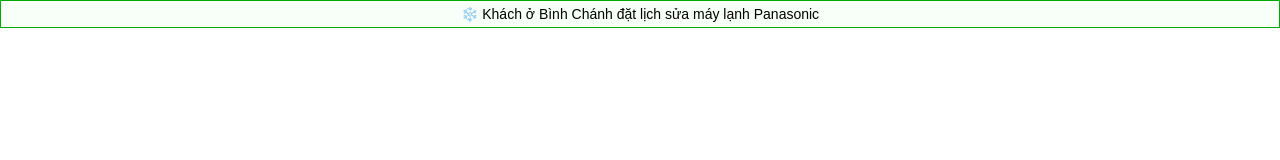
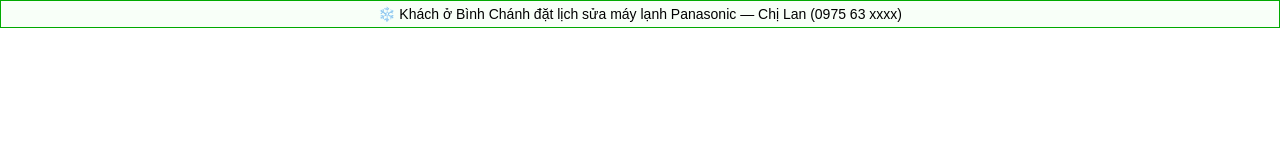
Before and after one commit to lankvstudio-collab/notify-site, a plain HTML site: page index.html in a window 1280 px wide. Drawn offline with Linux system fonts and the light colour scheme.

Commit message:
Update index.html

```diff
--- a/index.html
+++ b/index.html
@@ -7,11 +7,38 @@
 
 <script>
 const messages = [
-  "🏠 Khách ở Thủ Đức vừa vệ sinh 2 máy lạnh",
-  "❄️ Khách ở Bình Chánh đặt lịch sửa máy lạnh Panasonic",
-  "🧹 Khách ở Gò Vấp vừa hoàn tất thanh toán",
-  "🔥 Nhiều khách đang đặt lịch vệ sinh máy lạnh hôm nay!"
+  "🏠 Khách ở Thủ Đức vừa vệ sinh 2 máy lạnh — Anh Tuấn (0902 22 xxxx)",
+  "❄️ Khách ở Bình Chánh đặt lịch sửa máy lạnh Panasonic — Chị Lan (0975 63 xxxx)",
+  "🧹 Khách ở Gò Vấp vừa hoàn tất thanh toán — Anh Minh (0933 88 xxxx)",
+  "🔥 Nhiều khách đang đặt lịch vệ sinh máy lạnh hôm nay! — Tổng đài Ngọc Khang",
+  "🌬️ Khách ở Bình Tân vừa vệ sinh 3 máy lạnh — Anh Phát (0908 71 xxxx)",
+  "🧊 Khách ở Quận 7 đặt lịch sửa máy lạnh Daikin — Chị Hương (0919 42 xxxx)",
+  "💧 Khách ở Tân Phú vừa đặt lịch vệ sinh định kỳ — Anh Dũng (0905 55 xxxx)",
+  "🔧 Khách ở Quận 12 vừa thay gas máy lạnh — Anh Sơn (0972 77 xxxx)",
+  "🏡 Khách ở Bình Thạnh vệ sinh máy lạnh inverter — Chị My (0934 29 xxxx)",
+  "🌡️ Khách ở Phú Nhuận vừa đặt lịch sửa máy lạnh Toshiba — Anh Lộc (0903 66 xxxx)",
+  "🧺 Khách ở Hóc Môn đặt vệ sinh 2 máy lạnh — Chị Hoa (0987 32 xxxx)",
+  "❄️ Khách ở Quận 8 vừa đặt lịch bảo dưỡng máy lạnh — Anh Vinh (0909 47 xxxx)",
+  "🔥 Khách ở Quận 10 vừa sửa xong máy lạnh — Anh Khải (0937 21 xxxx)",
+  "🏠 Khách ở Bình Dương đặt lịch vệ sinh 4 máy — Anh Thắng (0902 41 xxxx)",
+  "🧹 Khách ở Thủ Đức vệ sinh máy lạnh Samsung — Chị Nhung (0918 54 xxxx)",
+  "💨 Khách ở Quận 9 vừa đặt lịch sửa máy lạnh LG — Anh Quý (0971 63 xxxx)",
+  "🧊 Khách ở Củ Chi vệ sinh máy lạnh — Anh Hào (0907 28 xxxx)",
+  "🏡 Khách ở Quận 11 đặt lịch thay gas máy lạnh — Anh Long (0932 57 xxxx)",
+  "🌬️ Khách ở Nhà Bè vừa đặt vệ sinh máy lạnh — Chị Yến (0905 96 xxxx)",
+  "❄️ Khách ở Tân Bình sửa máy lạnh không lạnh — Anh Khang (0913 24 xxxx)",
+  "🧹 Khách ở Quận 5 vệ sinh máy lạnh treo tường — Chị Hòa (0978 53 xxxx)",
+  "🔧 Khách ở Quận 3 sửa máy lạnh Panasonic — Anh Duy (0909 12 xxxx)",
+  "💧 Khách ở Bình Chánh đặt lịch vệ sinh — Anh Lâm (0939 66 xxxx)",
+  "🌡️ Khách ở Thủ Đức vệ sinh máy lạnh âm trần — Anh Trọng (0981 45 xxxx)",
+  "🏠 Khách ở Quận 6 vừa đặt lịch bảo dưỡng — Chị Mai (0904 73 xxxx)",
+  "🧊 Khách ở Bình Tân sửa máy lạnh Toshiba — Anh Phước (0979 18 xxxx)",
+  "💨 Khách ở Hóc Môn đặt vệ sinh máy lạnh — Anh Toàn (0916 59 xxxx)",
+  "🧹 Khách ở Quận 2 vệ sinh 2 máy lạnh Daikin — Chị Thảo (0935 84 xxxx)",
+  "❄️ Khách ở Bình Dương đặt lịch vệ sinh máy lạnh — Anh Hiếu (0908 46 xxxx)",
+  "🔥 Khách ở Quận 9 vừa đặt lịch sửa máy lạnh — Chị Vy (0976 31 xxxx)"
 ];
+
 let i = 0;
 setInterval(() => {
   i = (i + 1) % messages.length;
```
